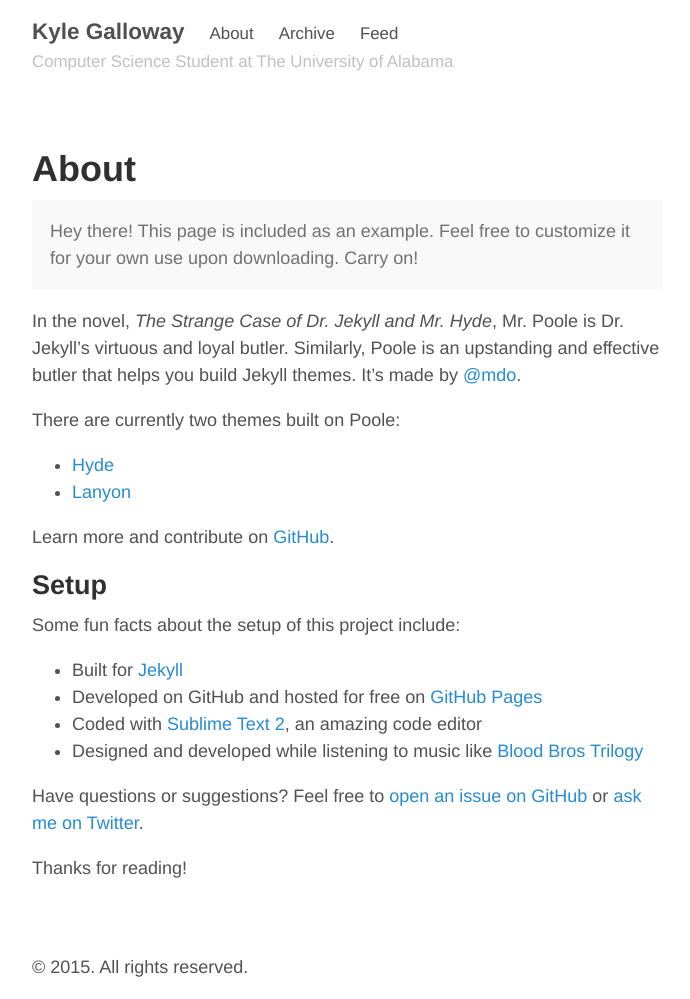
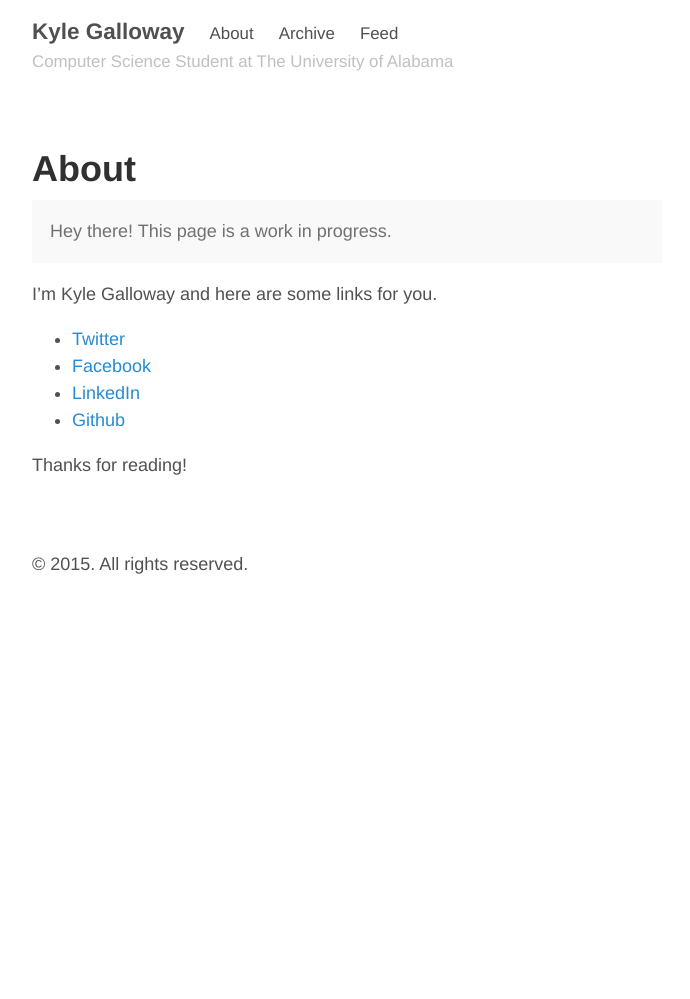
Before and after one commit to kylegalloway/old-kylegalloway.github.io, a Jekyll site: the page built from about.md, in a window 1280 px wide. Shown: the whole page, without its empty margins (293-983 px from the left). Built offline with Jekyll 4.4.1, drawn with Linux system fonts in a browser that asks for light colours; after the commit the page ends 900 px from its top, so only the background shows below that.

Commit message:
Updates about.md with my information.

```diff
--- a/about.md
+++ b/about.md
@@ -4,27 +4,15 @@ title: About
 ---
 
 <p class="message">
-  Hey there! This page is included as an example. Feel free to customize it for your own use upon downloading. Carry on!
+  Hey there! This page is a work in progress.
 </p>
 
-In the novel, *The Strange Case of Dr. Jekyll and Mr. Hyde*, Mr. Poole is Dr. Jekyll's virtuous and loyal butler. Similarly, Poole is an upstanding and effective butler that helps you build Jekyll themes. It's made by [@mdo](https://twitter.com/mdo).
+I'm Kyle Galloway and here are some links for you.
 
-There are currently two themes built on Poole:
+* [Twitter](https://twitter.com/kylegallowayckg)
+* [Facebook](http://www.facebook.com/christopher.kyle.galloway)
+* [LinkedIn](www.linkedin.com/in/ckgalloway)
+* [Github](https://github.com/kylegalloway)
 
-* [Hyde](http://hyde.getpoole.com)
-* [Lanyon](http://lanyon.getpoole.com)
-
-Learn more and contribute on [GitHub](https://github.com/poole).
-
-## Setup
-
-Some fun facts about the setup of this project include:
-
-* Built for [Jekyll](http://jekyllrb.com)
-* Developed on GitHub and hosted for free on [GitHub Pages](https://pages.github.com)
-* Coded with [Sublime Text 2](http://sublimetext.com), an amazing code editor
-* Designed and developed while listening to music like [Blood Bros Trilogy](https://soundcloud.com/maddecent/sets/blood-bros-series)
-
-Have questions or suggestions? Feel free to [open an issue on GitHub](https://github.com/poole/poole/issues/new) or [ask me on Twitter](https://twitter.com/mdo).
 
 Thanks for reading!
```
Also changed, not shown: example.about.md (added, +30 -0 lines).
